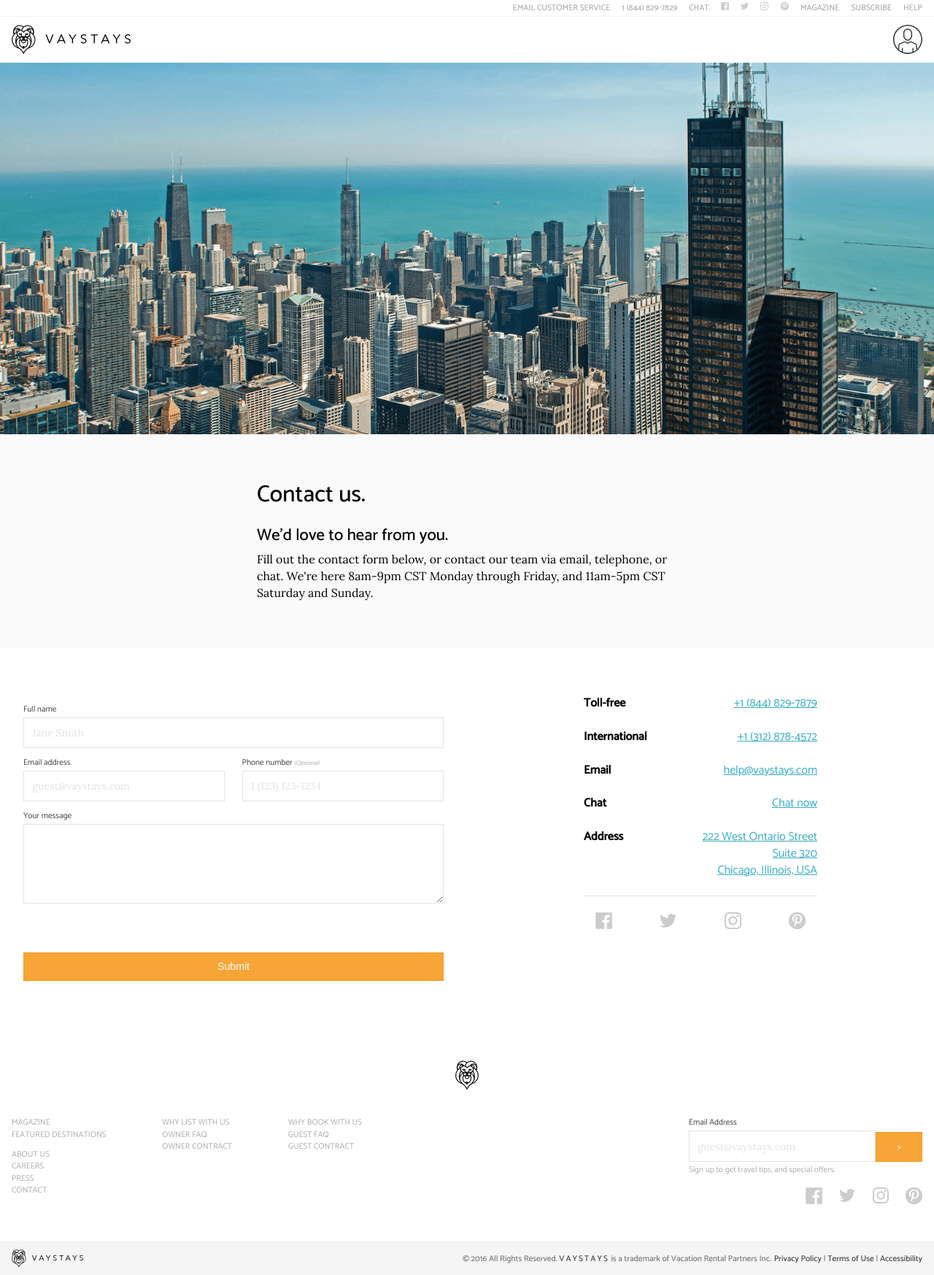
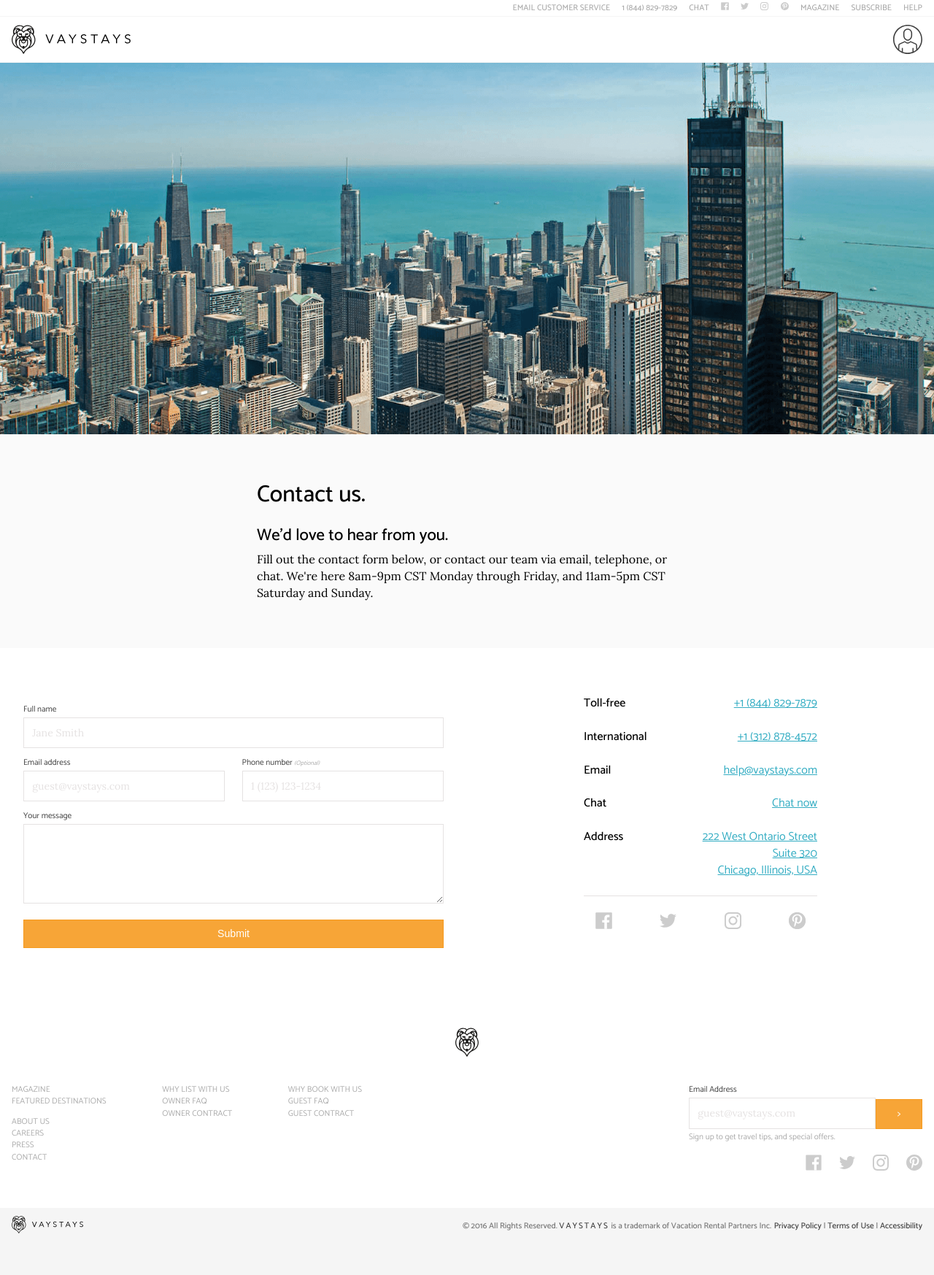
Before and after one commit to vaystays/vaystays-static, a Jekyll site: the page built from about/contact-us.html, in a window 1280 px wide. Shown: the whole page at 73% size. Built offline with Jekyll 4.4.1, drawn with Linux system fonts in a browser that asks for light colours; a script that is not in the unit is left out; comment, search, counter and statistics services are not loaded; after the commit the page ends 1702 px from its top, so only the background shows below that.

Commit message:
Pretty contact

```diff
--- a/_sass/_figures.scss
+++ b/_sass/_figures.scss
@@ -642,7 +642,9 @@
 .big-feature {
   max-width: 50% !important;
 }
-
+.contact-mailer .button {
+  margin: auto !important;
+}
 .contact-info {
   .contact-list {
     border-bottom: 1px solid $color-light-gray;
@@ -659,7 +661,7 @@
       }
       .contact-label {
         font-family: $text-sans;
-        font-weight: 600;
+        font-weight: 500;
       }
     }
   }
```
